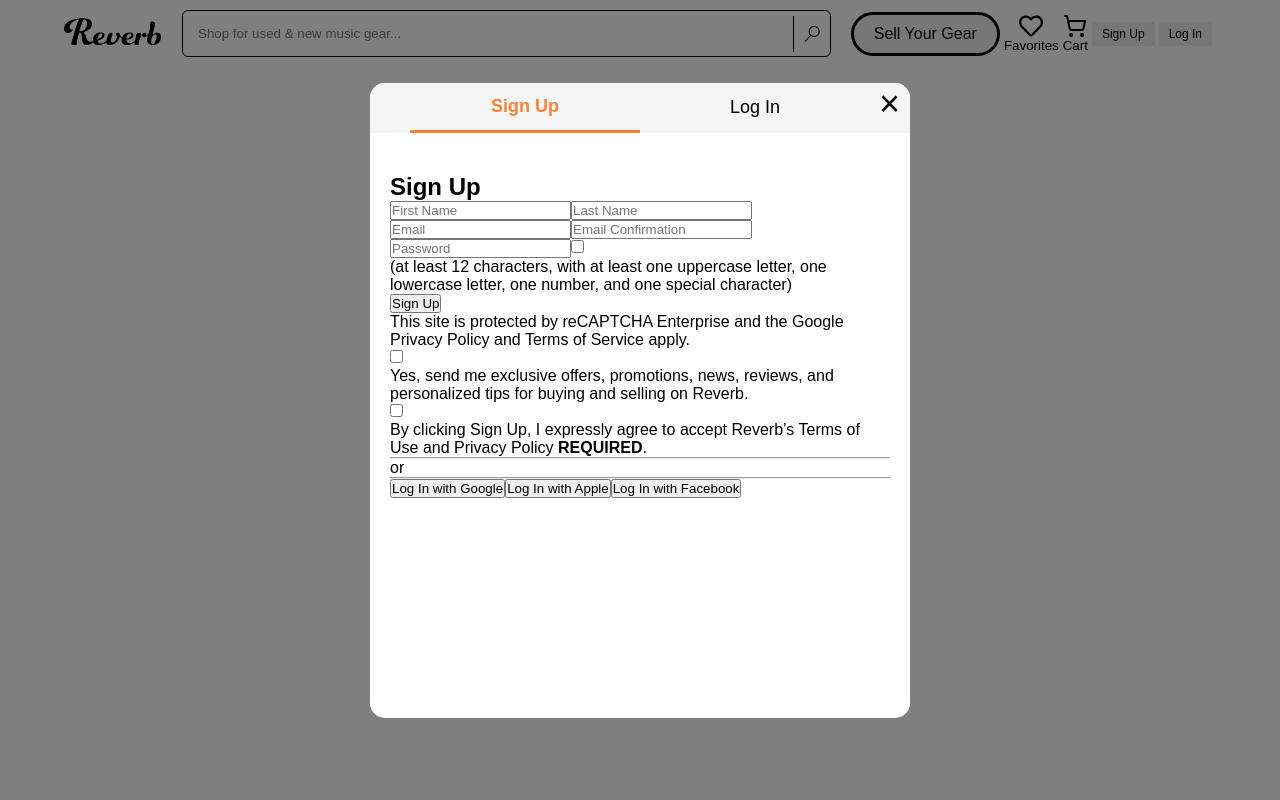
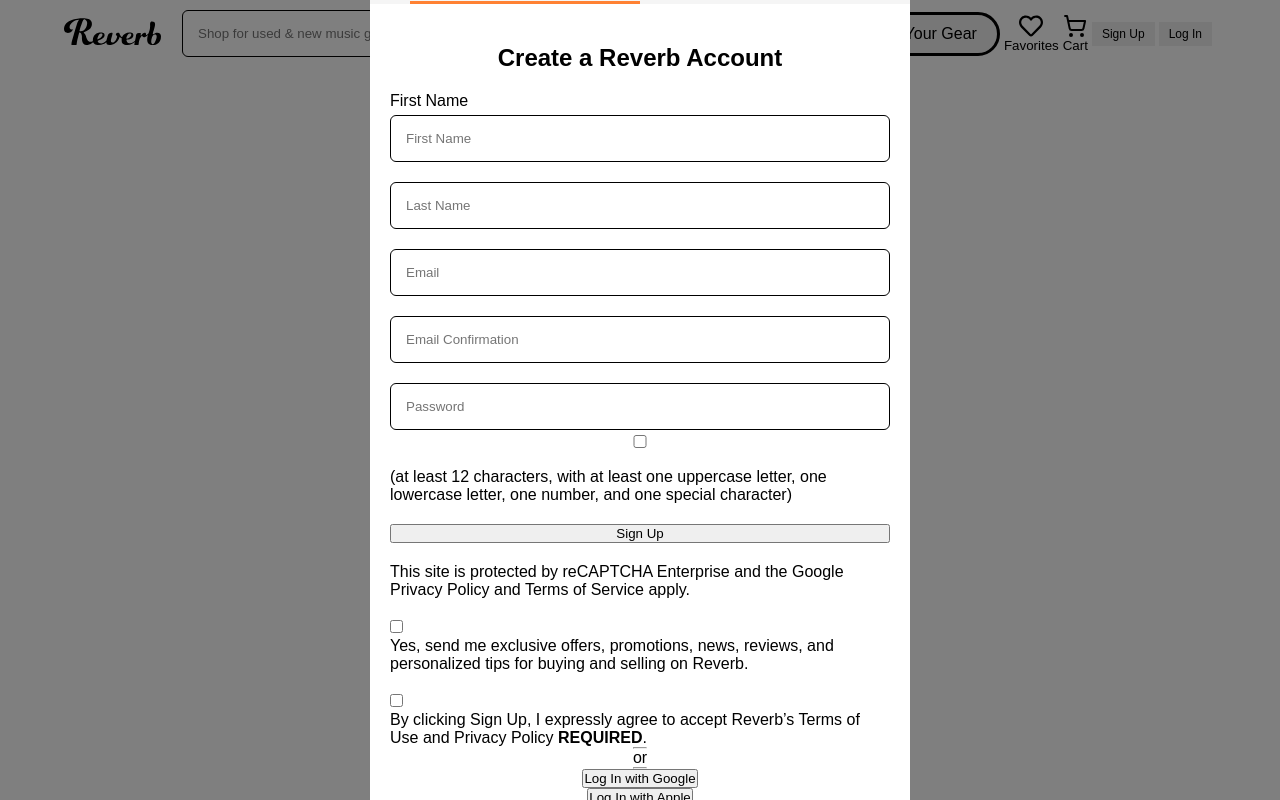
Before and after one commit to yanakolajara/L3_V3_e-commerce_site, a React (Vite) app in the folder client/: page / in a window 1280 px wide. Both pictures are taken after a click on the button "Sign Up". Built offline with nearby package versions, Linux system fonts and the light colour scheme.

Commit message:
Auth  main login form design

```diff
--- a/client/src/components/Auth/Auth.css
+++ b/client/src/components/Auth/Auth.css
@@ -1,6 +1,6 @@
 .auth-modal {
   width: 540px;
-  height: 635px;
+  min-height: 635px;
   border-radius: 15px;
 }
 
@@ -34,5 +34,46 @@
 }
 
 .auth-body {
+  display: flex;
+  flex-direction: column;
+  align-items: center;
   padding: 20px;
 }
+
+.auth-body form {
+  display: flex;
+  margin-top: 20px;
+  flex-direction: column;
+  gap: 20px;
+  width: 100%;
+}
+
+.auth-body form label {
+  display: flex;
+  flex-direction: column;
+  gap: 5px;
+  width: 100%;
+}
+
+.auth-body form input[type='email'],
+.auth-body form input[type='password'],
+.auth-body form input[type='text'] {
+  border: 1px solid rgba(0, 0, 0, 1);
+  border-radius: 6px;
+  padding: 15px;
+  flex: 1;
+}
+
+.auth-body form input[type='submit'] {
+  background-color: #212121;
+  color: white;
+  border: 0;
+  border-radius: 25px;
+  padding: 15px;
+  font-size: large;
+  font-weight: bold;
+}
+
+.auth-body form input[type='submit']:hover {
+  background-color: #000000;
+}
--- a/client/src/components/Auth/Auth.jsx
+++ b/client/src/components/Auth/Auth.jsx
@@ -29,10 +29,13 @@
             </button>
           </section>
           <section className='auth-body'>
-            <h2>{isLogin ? 'Log In' : 'Sign Up'}</h2>
+            <h2 className='auth-title'>
+              {isLogin ? 'Log In to Reverb' : 'Create a Reverb Account'}
+            </h2>
             {isLogin ? (
               <form>
                 <label htmlFor='email'>
+                  Email
                   <input
                     type='email'
                     name='email'
@@ -41,16 +44,12 @@
                   />
                 </label>
                 <label htmlFor='password'>
+                  Password
                   <input
                     type='password'
                     name='password'
                     id='password'
                     placeholder='Password'
-                  />
-                  <input
-                    type='checkbox'
-                    name='showPassword'
-                    id='showPassword'
                   />
                 </label>
                 <input type='submit' value='Log In' />
@@ -62,6 +61,7 @@
             ) : (
               <form>
                 <label htmlFor='firstName'>
+                  First Name
                   <input
                     type='text'
                     name='firstName'
--- a/client/src/index.css
+++ b/client/src/index.css
@@ -14,3 +14,7 @@
 button {
   cursor: pointer;
 }
+
+input[type='submit'] {
+  cursor: pointer;
+}
```
